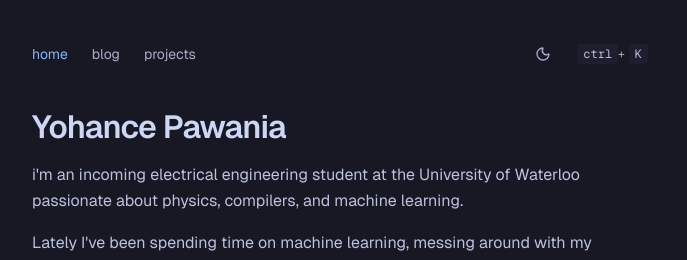
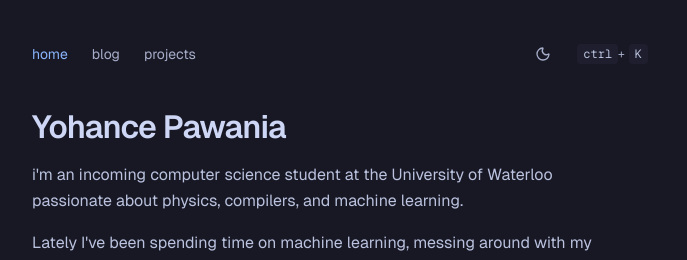
Before and after one commit to ypawania/yohancepawania.dev, a Next.js app: page / in a window 1280 px wide. Shown: the top 260 px of the page, without its empty margins (296-983 px from the left). Built offline with nearby package versions, Linux system fonts and the light colour scheme.

Commit message:
Update student field copy

```diff
--- a/app/layout.tsx
+++ b/app/layout.tsx
@@ -20,14 +20,14 @@ export const metadata: Metadata = {
   metadataBase: new URL("https://yohancepawania.dev"),
   title: "Yohance Pawania",
   description:
-    "Yohance Pawania is an electrical engineering student interested in embedded software, electronics, robotics, and low-level computing.",
+    "Yohance Pawania is a computer science student interested in embedded software, electronics, robotics, and low-level computing.",
   alternates: {
     canonical: "/",
   },
   openGraph: {
     title: "Yohance Pawania",
     description:
-      "Electrical engineering student building embedded software, electronics, robotics, and hardware/software projects.",
+      "Computer science student building embedded software, electronics, robotics, and hardware/software projects.",
     url: "https://yohancepawania.dev",
     siteName: "Yohance Pawania",
     type: "website",
@@ -36,7 +36,7 @@ export const metadata: Metadata = {
     card: "summary",
     title: "Yohance Pawania",
     description:
-      "Electrical engineering student building embedded software, electronics, robotics, and hardware/software projects.",
+      "Computer science student building embedded software, electronics, robotics, and hardware/software projects.",
   },
   icons: {
     icon: "/icon.svg",
--- a/app/page.tsx
+++ b/app/page.tsx
@@ -35,7 +35,7 @@ export default function Home() {
           </h1>
           <div className="space-y-4">
             <p className="max-w-xl text-base leading-relaxed text-[var(--muted-strong)]">
-              i&apos;m an incoming electrical engineering student at
+              i&apos;m an incoming computer science student at
               the University of Waterloo passionate about physics, compilers, and machine learning.
             </p>
             <p className="max-w-xl text-sm leading-relaxed text-[var(--muted-strong)] sm:text-base">
```
